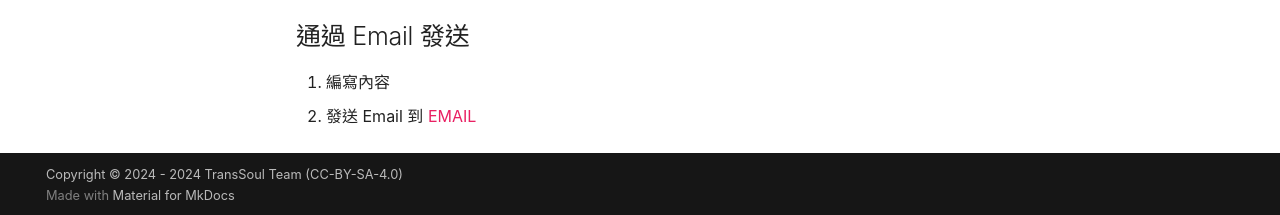
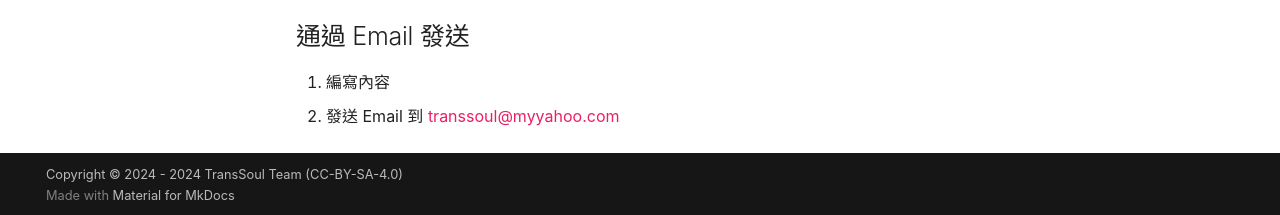
Before and after one commit to TransSoul/Wiki, an MkDocs documentation site: the page built from docs/簡介/contribute.md, in a window 1280 px wide and 1290 px high. Shown: the part 1072-1287 px from the top of the window. Built offline with MkDocs 1.6.1 and Material for MkDocs 9.7.7, drawn with Linux system fonts in a browser that asks for light colours; comment, search, counter and statistics services are not loaded.

Commit message:
docs: 优化 contribute.md 文件格式和内容
- 调整列表符号使用短横线
- 修正邮箱链接格式
- 统一数字表达方式

```diff
--- a/docs/簡介/contribute.md
+++ b/docs/簡介/contribute.md
@@ -18,9 +18,9 @@
 
 ## 通過 GitHub 發送 PR
 
-1.  Fork 本倉庫
-2.  進行更改
-3.  提交 PR（請詳細描述更改）
+1. Fork 本倉庫
+2. 進行更改
+3. 提交 PR（請詳細描述更改）
 
 ## 通過 GitHub 發送 Issue
 
@@ -30,4 +30,4 @@
 ## 通過 Email 發送
 
 1. 編寫內容
-2. 發送 Email 到 [EMAIL](mailto:transsoul@myyahoo.com)
+2. 發送 Email 到 [transsoul@myyahoo.com](mailto:transsoul@myyahoo.com)
```
